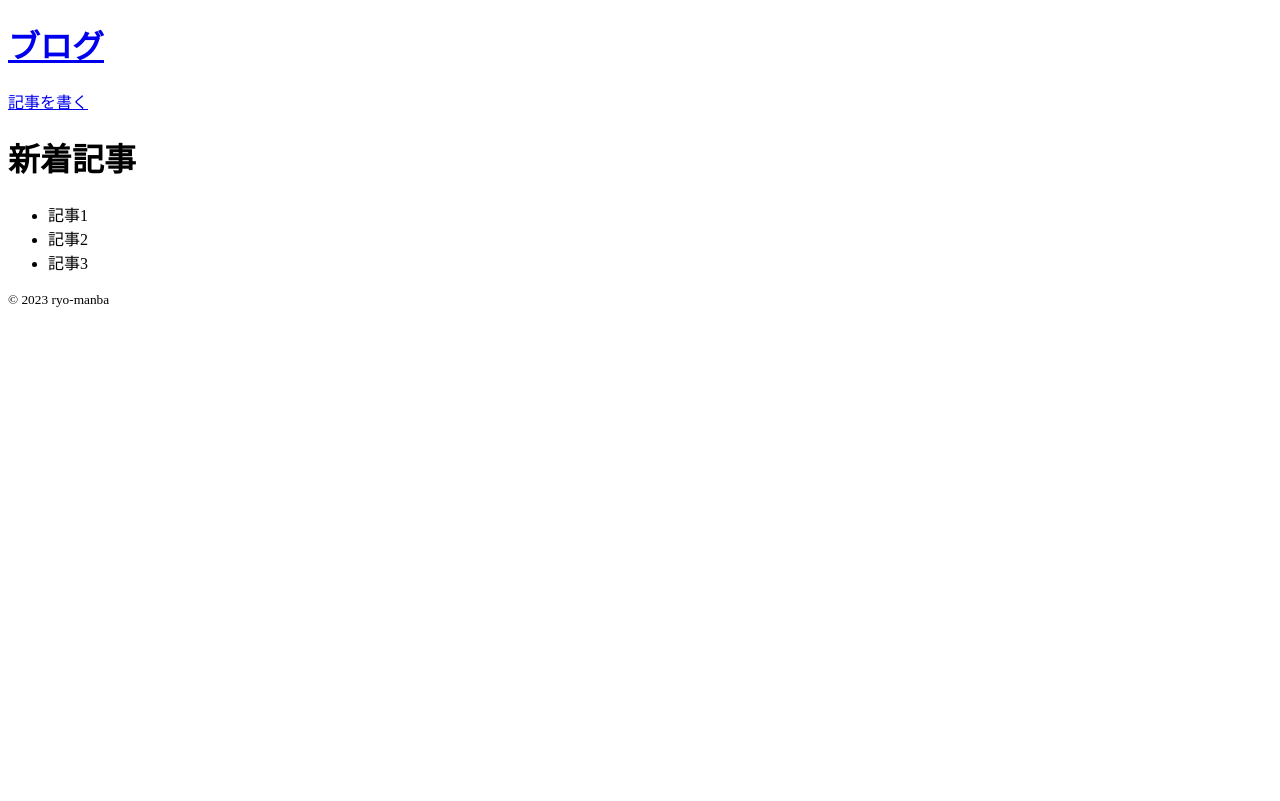
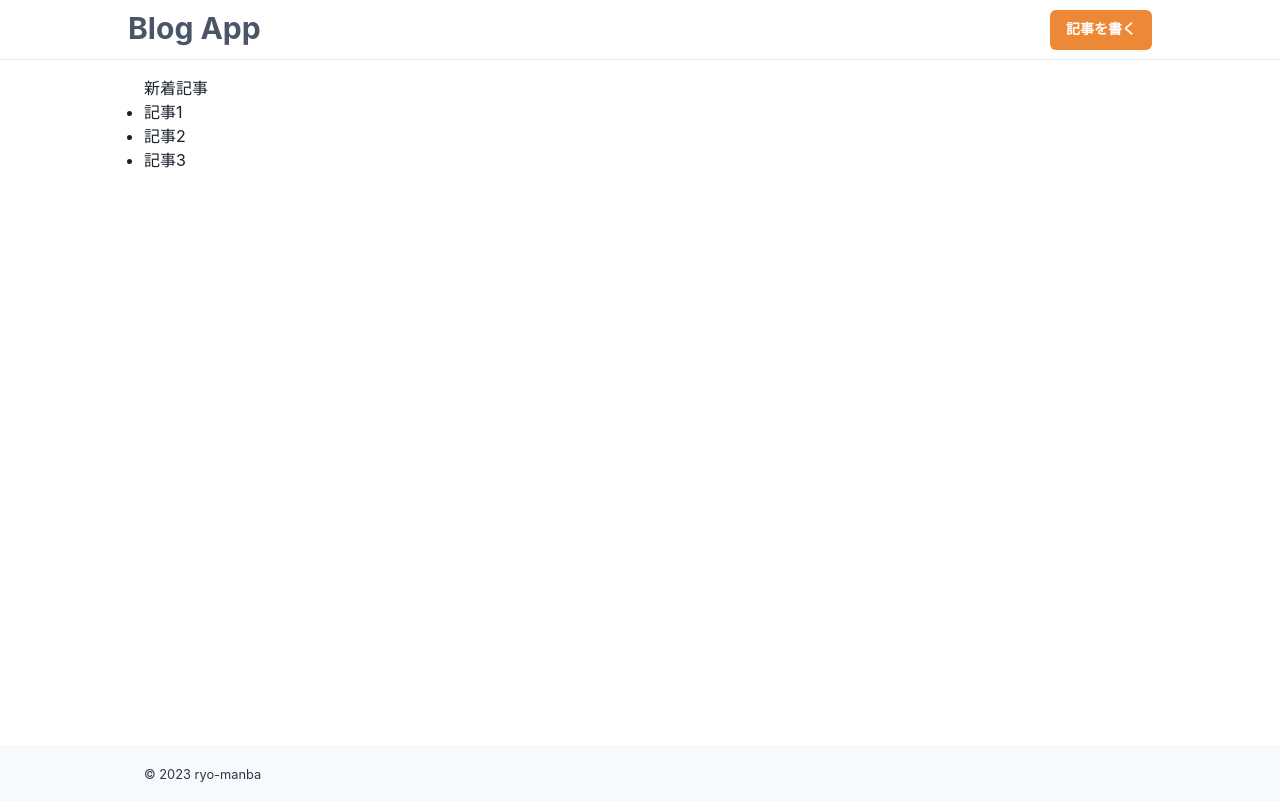
Before and after one commit to ryo-manba/next-app-dir-training, a Next.js app: page / in a window 1280 px wide. Built offline with nearby package versions, Linux system fonts and the light colour scheme.

Commit message:
add: Chakraを導入した

```diff
--- /dev/null
+++ b/app/Footer.tsx
@@ -0,0 +1,11 @@
+import { Container, Box, Text } from "./common/components/";
+
+export default function Footer() {
+    return (
+        <Box bg="gray.50" color="gray.700" as="footer">
+            <Container maxW="5xl" py={4}>
+                <Text as="small">© 2023 ryo-manba</Text>
+            </Container>
+        </Box>
+    )
+}
--- /dev/null
+++ b/app/Header.tsx
@@ -0,0 +1,39 @@
+import { Box, Flex, Heading, Button } from "./common/components";
+import NextLink from "next/link";
+
+export default function Header() {
+    return (
+        <Box as="header">
+            <Flex
+                bg="white"
+                color="gray.600"
+                minH={"60px"}
+                py={{ base: 2 }}
+                px={{ base: 4 }}
+                borderBottom={1}
+                borderStyle="solid"
+                borderColor="gray.200"
+                align="center"
+            >
+                <Flex flex={1} justify="space-between" maxW="5xl" mx="auto">
+                    <Heading as="h1" size="lg">
+                        <NextLink href="/">Blog App</NextLink>
+                    </Heading>
+                    <Button
+                        as={NextLink}
+                        fontSize="sm"
+                        fontWeight={600}
+                        color="white"
+                        bg="orange.400"
+                        href="/articles/new"
+                        _hover={{
+                            bg: "orange.300",
+                        }}
+                    >
+                        記事を書く
+                    </Button>
+                </Flex>
+            </Flex>
+        </Box>
+    )
+}
--- /dev/null
+++ b/app/Main.tsx
@@ -0,0 +1,15 @@
+import { Container } from "./common/components";
+import { ReactNode } from "react"
+
+export default function Main({ children }: { children: ReactNode } ) {
+    return (
+        <Container
+            as="main"
+            maxW="container.lg"
+            my="4"
+            minH="calc(100vh - 115px - 2rem)"
+        >
+            {children}
+        </Container>
+    )
+}
--- /dev/null
+++ b/app/Provider.tsx
@@ -0,0 +1,8 @@
+"use client";
+
+import { ChakraProvider } from "@chakra-ui/react";
+import { ReactNode } from "react"
+
+export default function Provider({ children }: { children: ReactNode }) {
+    return <ChakraProvider>{children}</ChakraProvider>;
+}
--- /dev/null
+++ b/app/common/components/index.tsx
@@ -0,0 +1,2 @@
+"use client";
+export * from "@chakra-ui/react";
--- a/app/layout.tsx
+++ b/app/layout.tsx
@@ -1,9 +1,14 @@
 import Link from "next/link"
 import { ReactNode } from "react";
+import Provider from "./Provider";
+import Header from "./Header";
+import Main from "./Main";
+import Footer from "./Footer";
+
 
 export const metadata = {
   title: "Create Next App",
-  description: "Generated by create next app",
+  description: "Generateod by create next app",
   themeColor: "#ffffff",
 };
 
@@ -16,17 +21,12 @@ export default function RootLayout({
     <html lang="ja">
       <head />
       <body>
-        <header>
-        <h1>
-          <Link href="/">ブログ</Link>
-        </h1>
-        <Link href="/articles/new">記事を書く</Link>
-        </header>
+        <Provider>
+          <Header />
+          <Main>{children}</Main>
+          <Footer />
+        </Provider>
       </body>
-      {children}
-      <footer>
-        <small>© 2023 ryo-manba</small>
-      </footer>
     </html>
   )
 }
```
